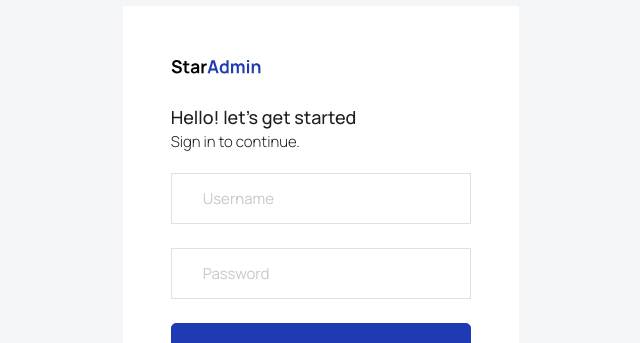
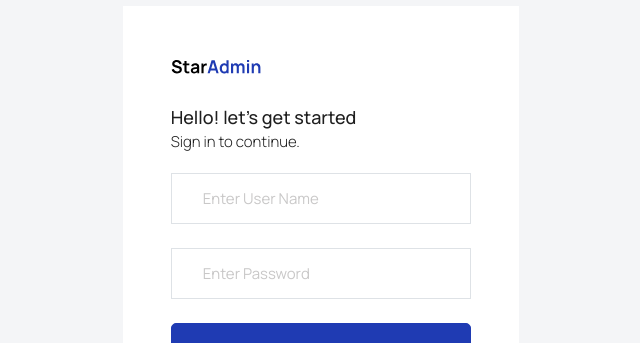
Before and after one commit to Web-development-Organization-dotnet/FoodDelivery_Backend_FrontEnd, an Angular app in the folder FoodDelivery_Angular_Frontend/Frontend-App/: page / in a window 1280 px wide. Shown: the part 146-489 px from the top of the page, without its empty margins (319-959 px from the left). Built offline with nearby package versions, Linux system fonts and the light colour scheme.

Commit message:
code changes for login page
code changes for login page

```diff
--- a/FoodDelivery_Angular_Frontend/Frontend-App/src/app/Auth/userlogin/userlogin.component.html
+++ b/FoodDelivery_Angular_Frontend/Frontend-App/src/app/Auth/userlogin/userlogin.component.html
@@ -8,22 +8,22 @@
             </div>
             <h4>Hello! let's get started</h4>
             <h6 class="fw-light">Sign in to continue.</h6>
-            <form class="pt-3" #userForm="ngForm" (ngSubmit)="onSubmit(userForm)">
+            <form class="pt-3" #uForm="ngForm" (ngSubmit)="onSubmit(uForm)">
               <div class="form-group">
                 <input type="text" class="form-control form-control-lg"
-                  placeholder="Username"
+                  placeholder="Enter User Name"
                   name="username"
                   #username="ngModel"
-                  [(ngModel)]="loginModel.username"
+                  [(ngModel)]="loginModelObj.username"
                   required="true"
                    >
               </div>
               <div class="form-group">
                 <input type="password" class="form-control form-control-lg"
-                  placeholder="Password"
+                  placeholder="Enter Password"
                   name="password"
                   #password="ngModel"
-                  [(ngModel)]="loginModel.password"
+                  [(ngModel)]="loginModelObj.password"
                   required="true"
                   >
               </div>
--- a/FoodDelivery_Angular_Frontend/Frontend-App/src/app/Auth/userlogin/userlogin.component.ts
+++ b/FoodDelivery_Angular_Frontend/Frontend-App/src/app/Auth/userlogin/userlogin.component.ts
@@ -1,8 +1,8 @@
 import { Component, ViewChild } from '@angular/core';
 import { Router, RouterLink, RouterLinkActive } from '@angular/router';
-import { Login } from '../../Models/login';
 import { FormsModule, NgForm } from '@angular/forms';
 import { CommonModule } from '@angular/common';
+import { loginModel } from '../../Models/login';
 
 @Component({
   selector: 'app-userlogin',
@@ -17,8 +17,7 @@
   styleUrl: './userlogin.component.css'
 })
 export class UserloginComponent {
-  loginModel:any= new Login();
-
+  loginModelObj:any=new loginModel(); //creating obj for loginModel class. Use 'any' for datatype independence
 
    constructor(private router: Router){
 
@@ -27,9 +26,9 @@
 
   }
   onSubmit(form:NgForm){
-    console.log(this.loginModel);
-    if(this.loginModel.username=="a@b.com" && this,this.loginModel.password=="123"){
-      this,this.router.navigate(['/dashboard']);
+    console.log(this.loginModelObj);
+    if(this.loginModelObj.username=="a@b.com" && this.loginModelObj.password=="123"){
+      this.router.navigate(['/dashboard']);
     }
     else{
       return
--- a/FoodDelivery_Angular_Frontend/Frontend-App/src/app/Models/login.ts
+++ b/FoodDelivery_Angular_Frontend/Frontend-App/src/app/Models/login.ts
@@ -1,10 +1,9 @@
-export class Login {
+export class loginModel{
+    username:string;
+    password:string;
 
-    username: string;
-    password: string;
-    constructor() {
-        this.username = '';
-        this.password = ''
-
+    constructor(){
+        this.username='';
+        this.password=''
     }
 }
```
